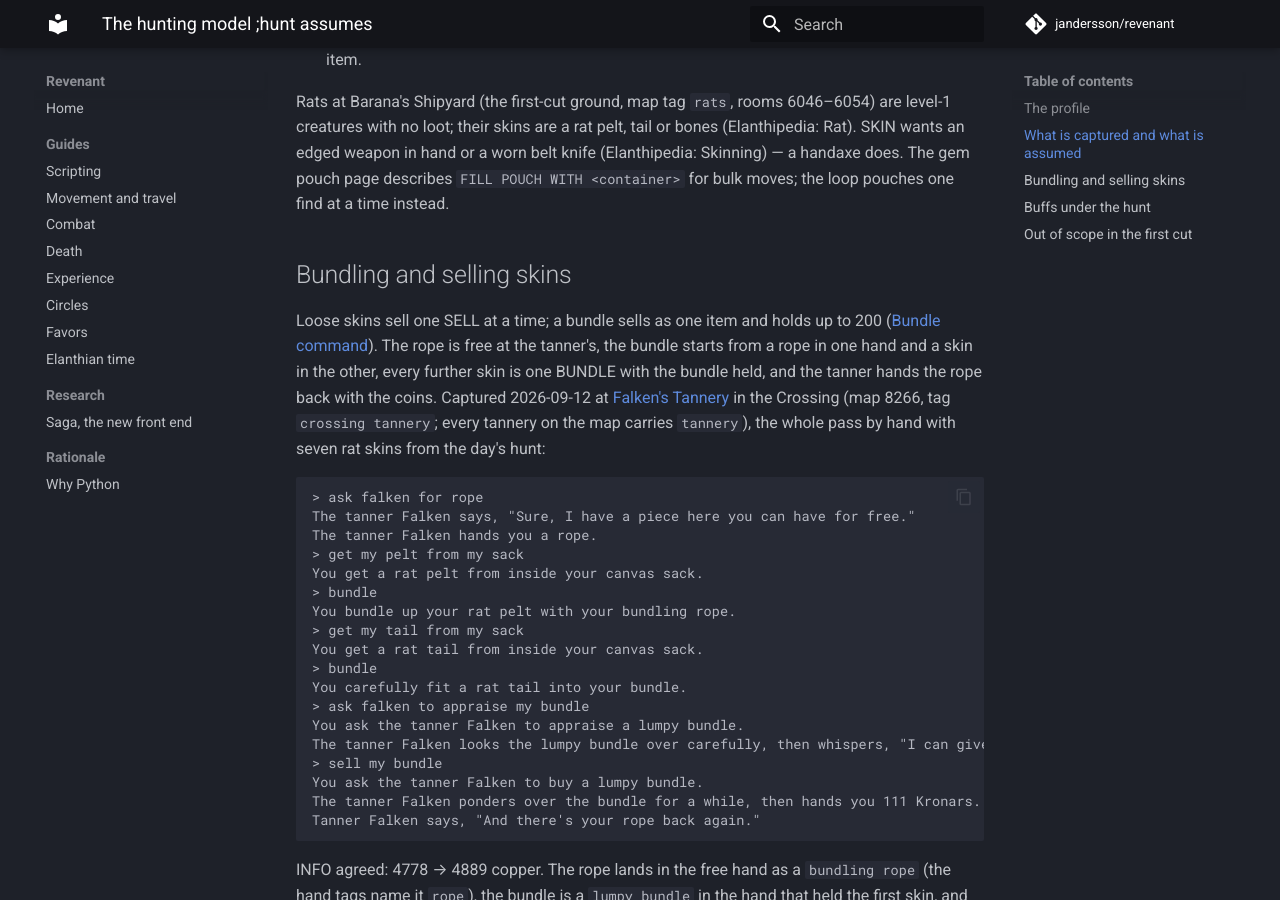
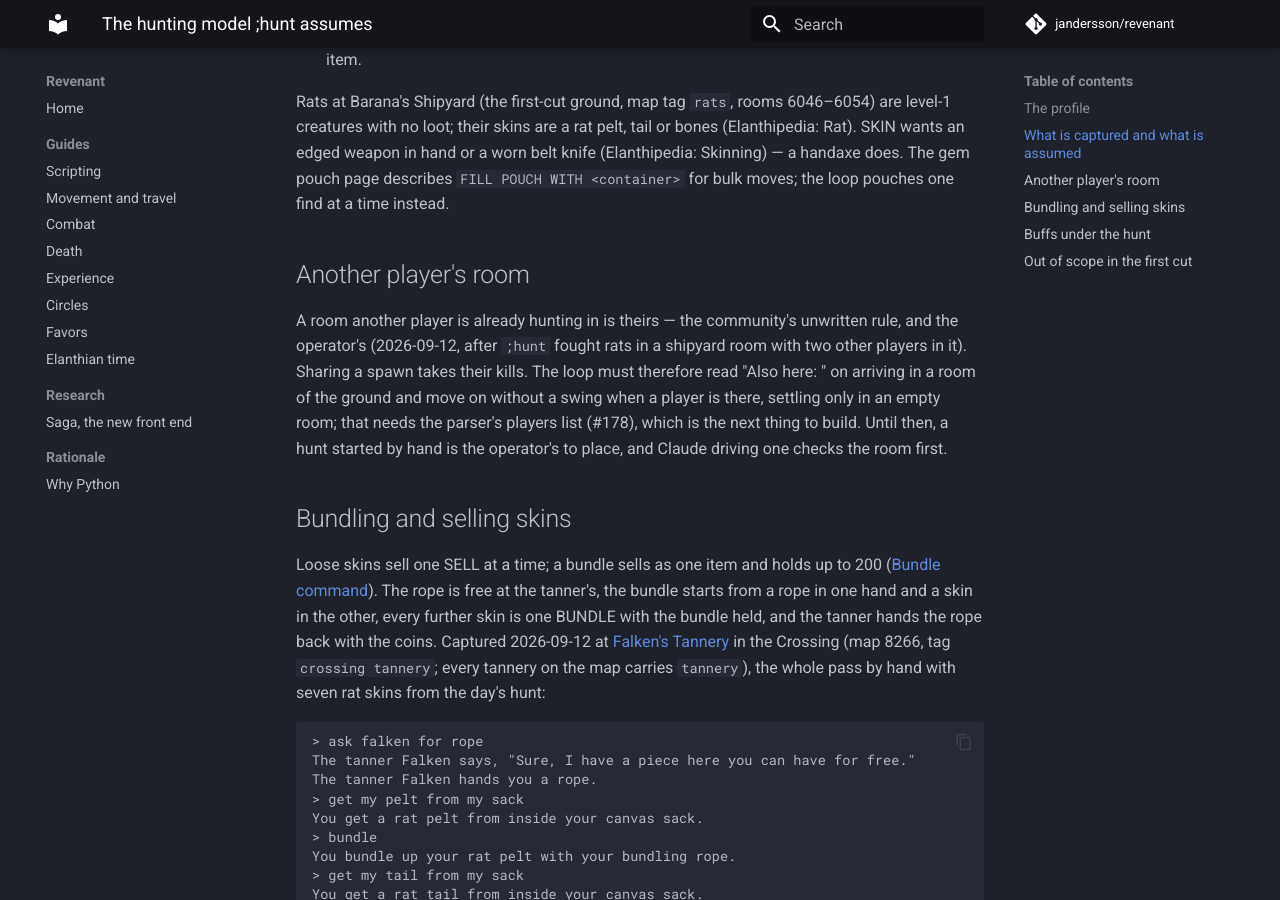
Before and after one commit to jandersson/revenant, an MkDocs documentation site: the page built from docs/hunting.md, in a window 1280 px wide and 900 px high, scrolled down 3096 px. Built offline with MkDocs 1.6.1 and Material for MkDocs 9.7.7, drawn with Linux system fonts in a browser that asks for light colours; comment, search, counter and statistics services are not loaded.

Commit message:
docs: another player's room is theirs — the rule for scripts and for driving by hand
The community's unwritten rule, the operator's on 2026-09-12 after
;hunt shared a shipyard room with two other players: a room someone
else is hunting or training in is left, not shared. Scripts arriving
in one move on without a swing once the parser keeps the room's
players (#178); until then a hunt is the operator's to place, and
Claude checks "Also here" before any action that takes a kill.

Co-Authored-By: Claude Fable 5.1 <noreply@anthropic.com>

```diff
--- a/docs/hunting.md
+++ b/docs/hunting.md
@@ -116,6 +116,18 @@ pelt, tail or bones (Elanthipedia: Rat). SKIN wants an edged weapon in
 hand or a worn belt knife (Elanthipedia: Skinning) — a handaxe does.
 The gem pouch page describes `FILL POUCH WITH <container>` for bulk
 moves; the loop pouches one find at a time instead.
+
+## Another player's room
+
+A room another player is already hunting in is theirs — the
+community's unwritten rule, and the operator's (2026-09-12, after
+`;hunt` fought rats in a shipyard room with two other players in it).
+Sharing a spawn takes their kills. The loop must therefore read "Also
+here: <names>" on arriving in a room of the ground and move on
+without a swing when a player is there, settling only in an empty
+room; that needs the parser's players list (#178), which is the next
+thing to build. Until then, a hunt started by hand is the operator's
+to place, and Claude driving one checks the room first.
 
 ## Bundling and selling skins
 
```
Also changed, not shown: .claude/CLAUDE.md (+5 -0 lines).
